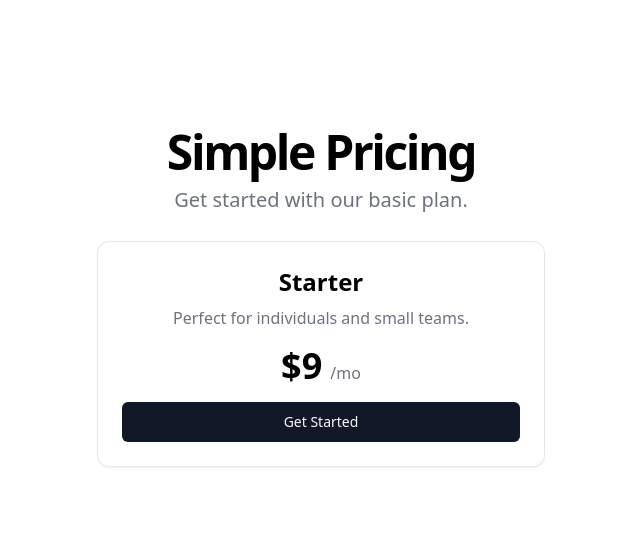
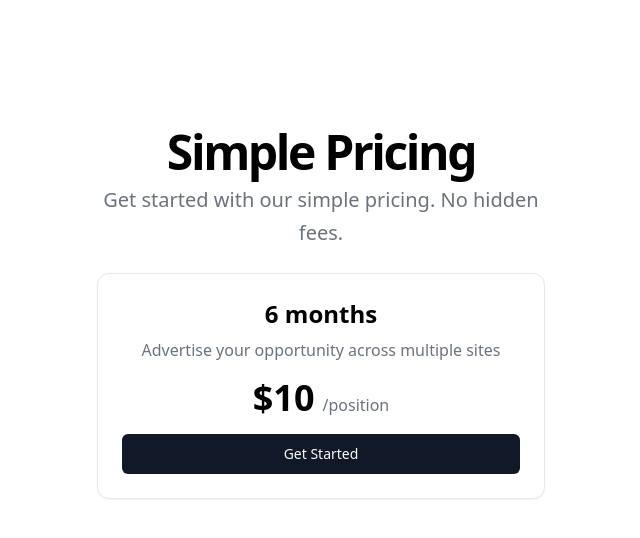
Before and after one commit to Vero-Ventures/job-bank, a Next.js app: page /pricing in a window 1280 px wide. Shown: the top 538 px of the page, without its empty margins (319-959 px from the left). Built offline with nearby package versions, Linux system fonts and the light colour scheme.

Commit message:
Change wording of price ad

```diff
--- a/src/app/pricing/page.js
+++ b/src/app/pricing/page.js
@@ -15,20 +15,20 @@ export default function Component() {
               Simple Pricing
             </h2>
             <p className="text-gray-500 md:text-xl/relaxed lg:text-base/relaxed xl:text-xl/relaxed">
-              Get started with our basic plan.
+              Get started with our simple pricing. No hidden fees.
             </p>
           </div>
           <div className="rounded-xl border bg-white p-6 shadow-sm">
             <div className="space-y-4">
               <div className="space-y-2">
-                <h3 className="text-2xl font-bold">Starter</h3>
+                <h3 className="text-2xl font-bold">6 months</h3>
                 <p className="text-gray-500">
-                  Perfect for individuals and small teams.
+                  Advertise your opportunity across multiple sites
                 </p>
               </div>
               <div className="flex items-baseline justify-center space-x-2">
-                <span className="text-4xl font-bold">$9</span>
-                <span className="text-gray-500">/mo</span>
+                <span className="text-4xl font-bold">$10</span>
+                <span className="text-gray-500">/position</span>
               </div>
               <Button className="w-full">Get Started</Button>
             </div>
```
